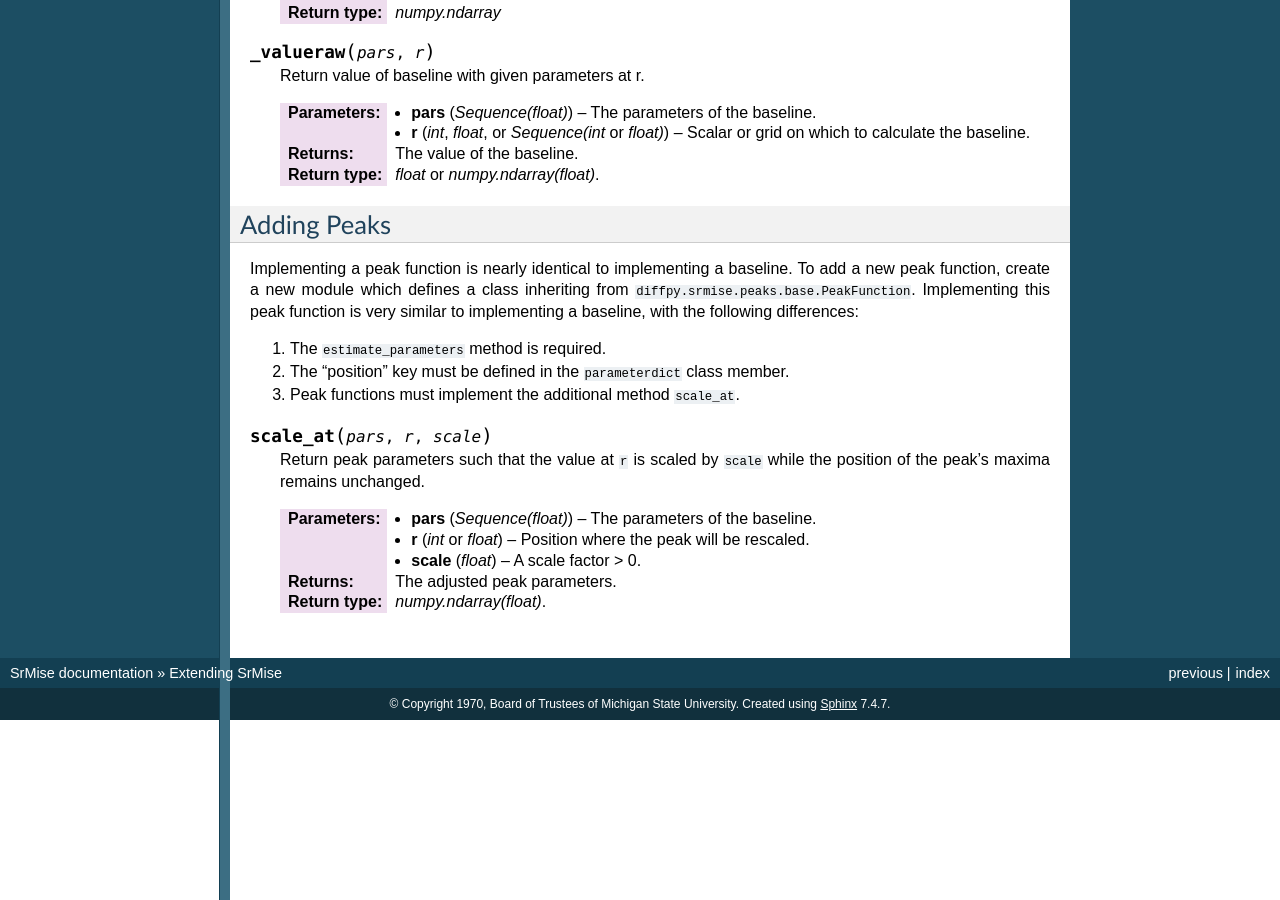
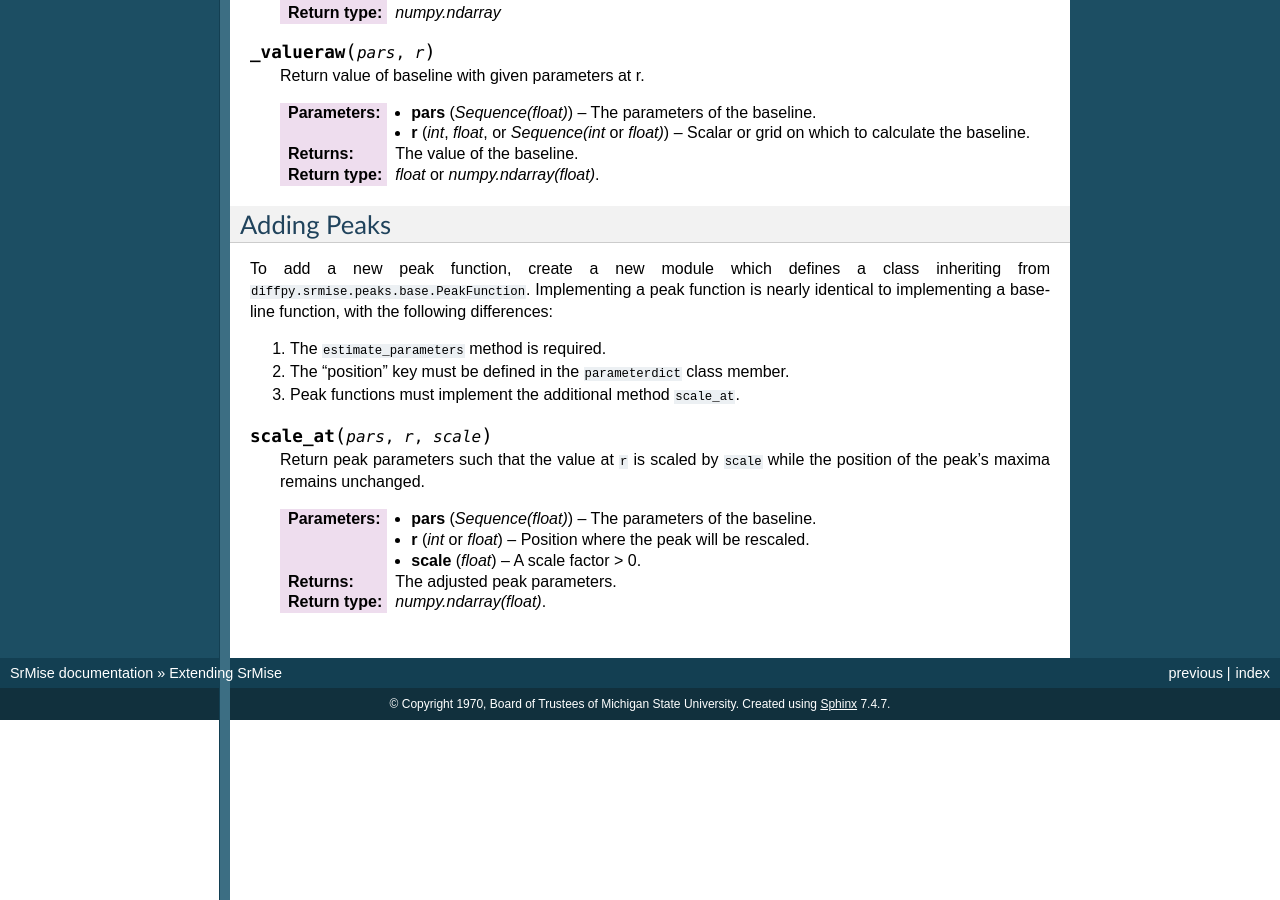
Before and after one commit to stevenhua0320/diffpy.srmise, a Sphinx documentation site: the page built from doc/manual/source/extending.rst, in a window 1280 px wide and 900 px high, scrolled down 1781 px. Built offline with Sphinx 7.4.7, drawn with Linux system fonts in a browser that asks for light colours; the version number could not be read and is left out.

Commit message:
Minor changes to documentation.

```diff
--- a/doc/manual/source/extending.rst
+++ b/doc/manual/source/extending.rst
@@ -123,11 +123,10 @@ for examples.
 Adding Peaks
 --------------------------
 
-Implementing a peak function is nearly identical to implementing a baseline.
 To add a new peak function, create a new module which defines a class
-inheriting from ``diffpy.srmise.peaks.base.PeakFunction``.  Implementing this
-peak function is very similar to implementing a baseline, with the following
-differences:
+inheriting from ``diffpy.srmise.peaks.base.PeakFunction``.  Implementing a peak
+function is nearly identical to implementing a baseline function, with the
+following differences:
 
 1) The ``estimate_parameters`` method is required.
 2) The "position" key must be defined in the ``parameterdict`` class member.
```
Also changed, not shown: README.rst (+13 -11 lines).
